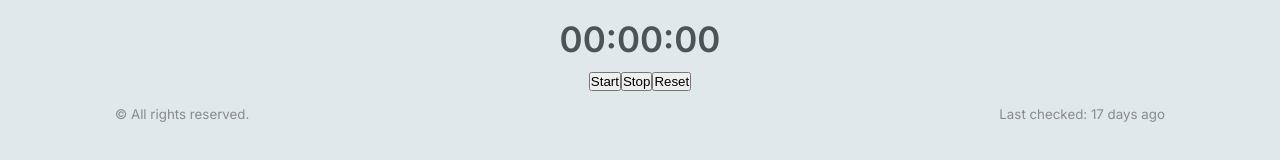
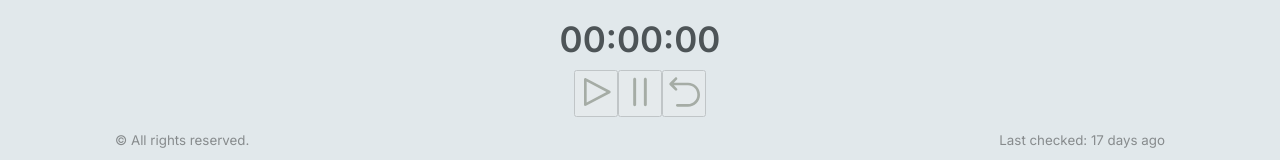
Before and after one commit to jihanv/ielts-counter, a React (Vite) app: page / in a window 1280 px wide. Shown: the part 761-921 px from the top of the page. Before the commit the page ends 898 px from the top, so only its background shows below. Built offline with nearby package versions, Linux system fonts and the light colour scheme.

Commit message:
Format buttons

```diff
--- a/package.json
+++ b/package.json
@@ -13,6 +13,7 @@
     "deploy": "gh-pages -d dist"
   },
   "dependencies": {
+    "@radix-ui/react-icons": "^1.3.2",
     "gh-pages": "^6.3.0",
     "react": "^18.2.0",
     "react-dom": "^18.2.0"
--- a/src/components/App.jsx
+++ b/src/components/App.jsx
@@ -8,7 +8,6 @@ function App() {
     <>
       <Header />
       <Container />
-
       <Stopwatch />
       <Footer />
     </>
--- /dev/null
+++ b/src/components/Pause.jsx
@@ -0,0 +1,13 @@
+import { PauseIcon } from "@radix-ui/react-icons";
+
+export default function Pause({ setIsRunning }) {
+  const handleClick = (event) => {
+    setIsRunning(false);
+    event.currentTarget.blur();
+  };
+  return (
+    <button className="reset-btn" onClick={handleClick}>
+      <PauseIcon className="reset-btn-icon" />
+    </button>
+  );
+}
--- /dev/null
+++ b/src/components/ResetButton.jsx
@@ -0,0 +1,13 @@
+import { ResetIcon } from "@radix-ui/react-icons";
+
+export default function ResetButton({ setTime }) {
+  const handleClick = (event) => {
+    setTime(0);
+    event.currentTarget.blur();
+  };
+  return (
+    <button className="reset-btn" onClick={handleClick}>
+      <ResetIcon className="reset-btn-icon" />
+    </button>
+  );
+}
--- /dev/null
+++ b/src/components/StartButton.jsx
@@ -0,0 +1,13 @@
+import { PlayIcon } from "@radix-ui/react-icons";
+
+export default function StartButton({ setIsRunning }) {
+  const handleClick = (event) => {
+    setIsRunning(true);
+    event.currentTarget.blur();
+  };
+  return (
+    <button className="reset-btn" onClick={handleClick}>
+      <PlayIcon className="reset-btn-icon" />
+    </button>
+  );
+}
--- a/src/components/Stopwatch.jsx
+++ b/src/components/Stopwatch.jsx
@@ -1,4 +1,7 @@
 import { useState, useEffect, useRef } from "react";
+import ResetButton from "./ResetButton";
+import StartButton from "./StartButton";
+import Pause from "./Pause";
 
 export default function Stopwatch() {
   const [time, setTime] = useState(0); // time in milliseconds
@@ -29,9 +32,11 @@ export default function Stopwatch() {
   return (
     <div style={{ textAlign: "center", marginTop: "50px" }}>
       <h1 className="stat__number">{formatTime(time)}</h1>
-      <button onClick={() => setIsRunning(true)}>Start</button>
-      <button onClick={() => setIsRunning(false)}>Stop</button>
-      <button onClick={() => setTime(0)}>Reset</button>
+      <StartButton setIsRunning={setIsRunning} />
+      {/* <button onClick={() => setIsRunning(true)}>Start</button> */}
+      {/* <button onClick={() => setIsRunning(false)}>Stop</button> */}
+      <Pause setIsRunning={setIsRunning} />
+      <ResetButton setTime={setTime} />
     </div>
   );
 }
--- a/src/index.css
+++ b/src/index.css
@@ -166,3 +166,15 @@ body {
     align-items: center;
   }
 }
+
+.reset-btn {
+  cursor: pointer;
+  opacity: 0.3;
+  transition: all 0.4s;
+}
+
+.reset-btn-icon {
+  color: #1d2507;
+  height: 40px;
+  width: 40px;
+}
```
Also changed, not shown: 1 other file (tests, documents, lock files or other folders).
